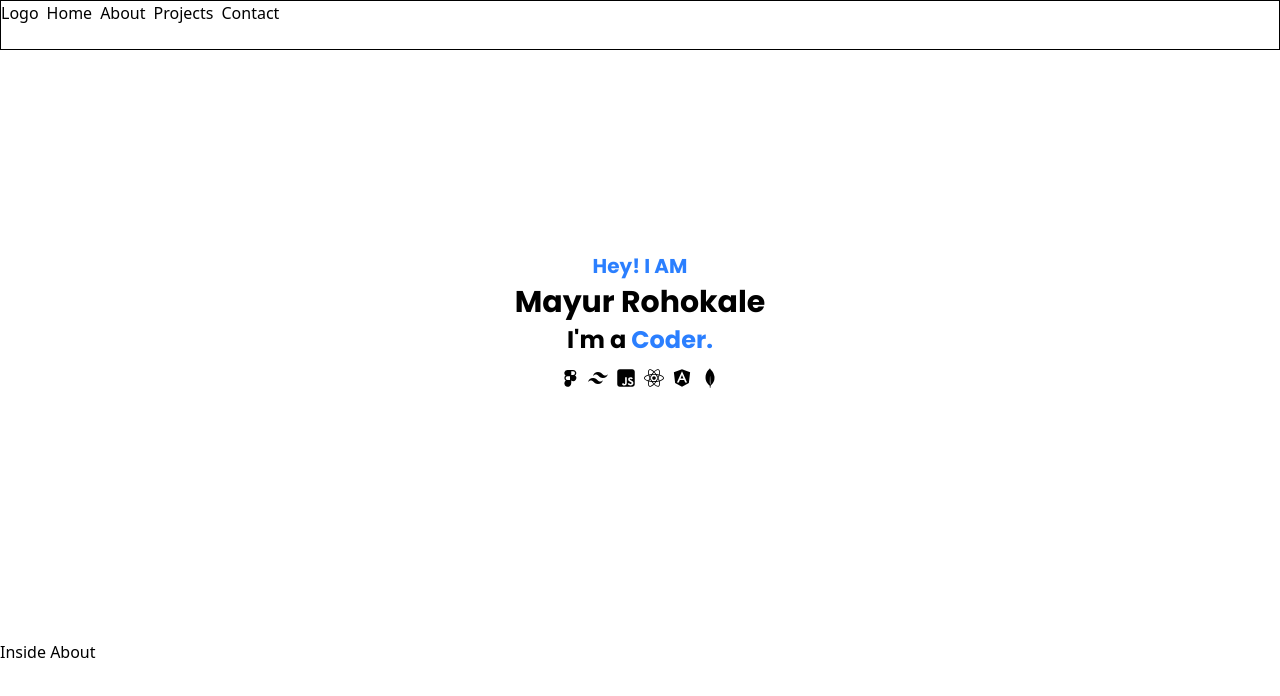
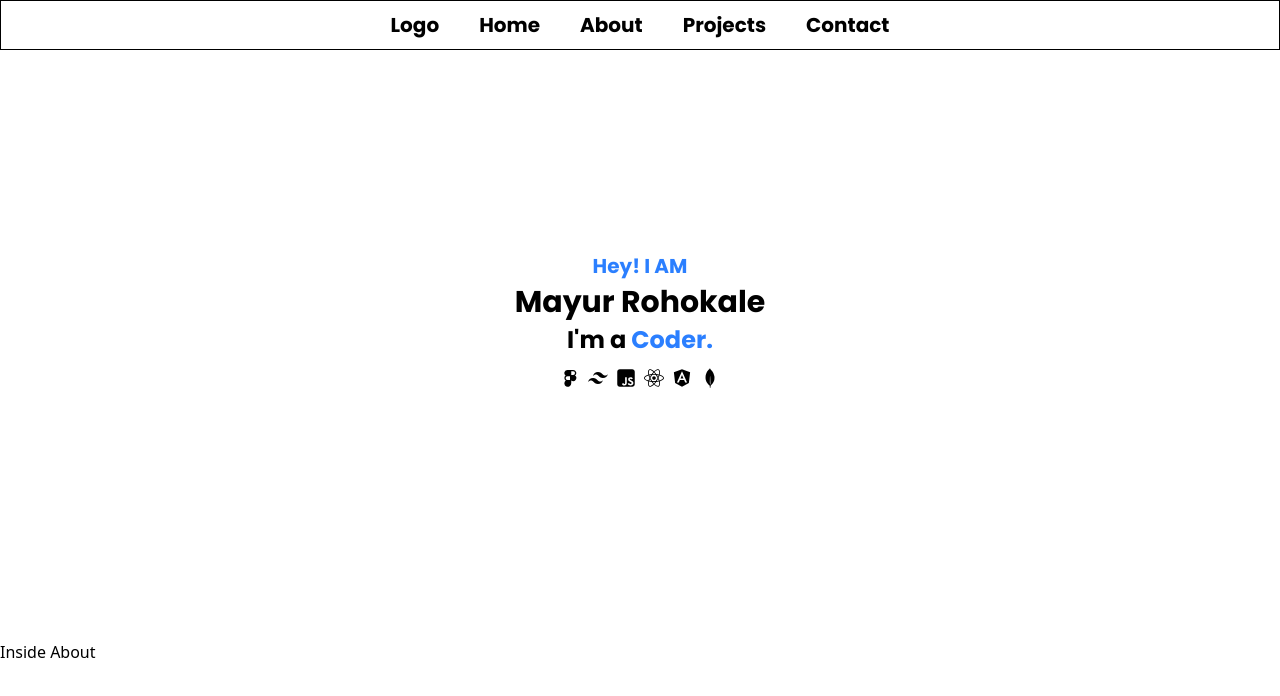
Before and after one commit to mayurrohokale/New_Portfolio, a React (Vite) app: page / in a window 1280 px wide. Shown: the top 696 px of the page. Built offline with nearby package versions, Linux system fonts and the light colour scheme.

Commit message:
fixed header for the laptop screens

```diff
--- a/src/Pages/Header.jsx
+++ b/src/Pages/Header.jsx
@@ -30,7 +30,7 @@ const Header = () => {
         </div>
         </div>
       ) : (
-        <div className="w-screen h-[50px] border flex gap-2">
+        <div className="w-screen h-[50px] border text-xl flex gap-10 items-center font-bold font-poppins justify-center">
           <div>Logo</div>
           <div>Home</div>
           <div>About</div>
```
